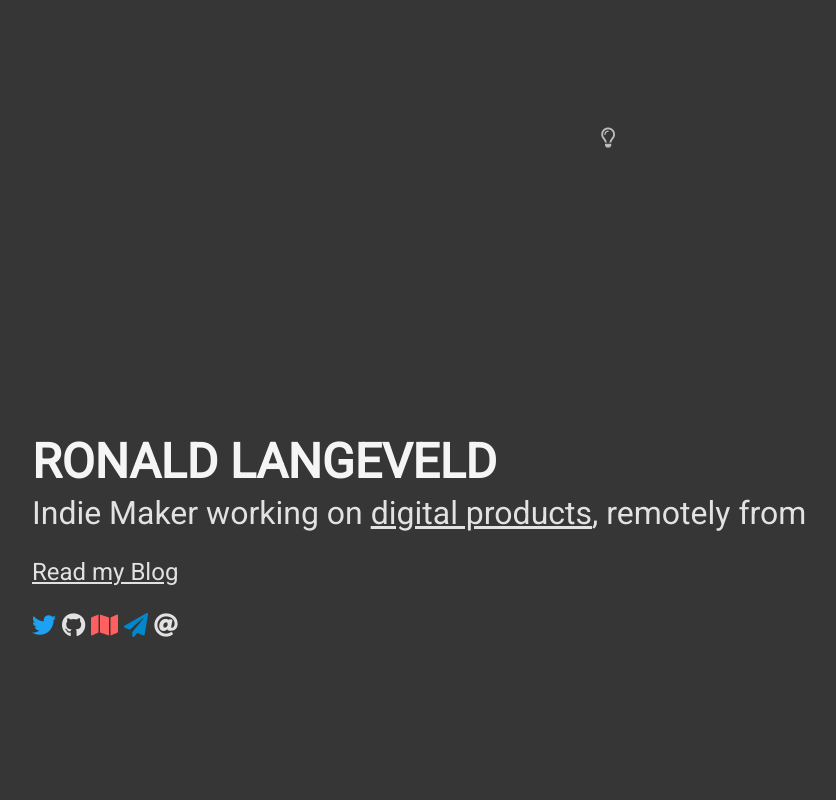
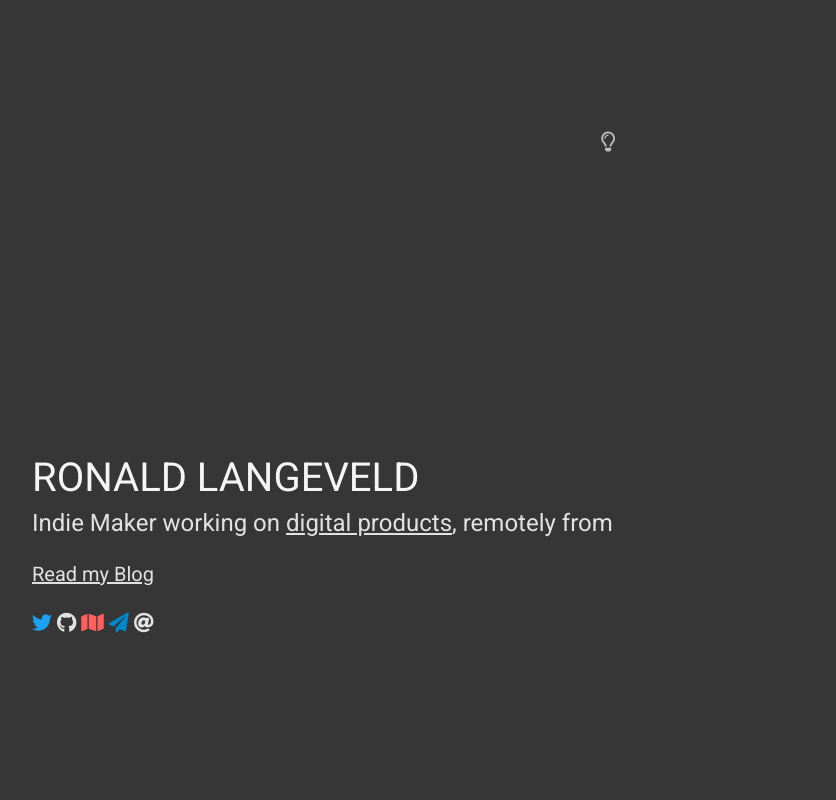
Before and after one commit to ronaldlangeveld/homepage, a Flask app: template templates/index.html in a window 1280 px wide. Shown: the whole page, without its empty margins (32-868 px from the left). Run offline with Flask 2, Linux system fonts and the light colour scheme; the template is opened without the code that fills it, so the values that code supplies are empty; some libraries are stand-ins or nearby versions.

Commit message:
changed text size

```diff
--- a/templates/index.html
+++ b/templates/index.html
@@ -17,19 +17,19 @@ Ronald Langeveld
               </nav>
         <div class="hero-body">
           <div class="container">
-            <h1 class="title is-1">
+            <h1 class="is-size-2">
               RONALD LANGEVELD
             </h1>
-            <h2 class="subtitle is-3">
+            <h2 class="subtitle is-4">
             Indie Maker working on <a style="text-decoration: underline;" href="https://wip.chat/@ronaldl93" target="_blank">digital products</a>, remotely from <a style="text-decoration: underline;" href="https://nomadlist.com/@ronald" target="_blank">{{now}}</a>
             </h2>
 
-            <div class="subtitle is-4">
+            <div class="subtitle is-5">
             <a style="text-decoration: underline;" href="https://blog.ronaldlangeveld.com/" target="_blank">Read my Blog</a>
 
             </div>
 
-            <h4 class="subtitle is-4">
+            <h4 class="subtitle is-5">
                         <a id="twitter-btn" href="https://twitter.com/ronaldlangeveld" target="_blank"><i style="color: #1DA1F2;" class="fab fa-twitter"></i></a>
                         <a id="github-btn" href="https://github.com/ronaldlangeveld" target="_blank"><i class="fab fa-github"></i></a>
                         <a id="nomadlist-btn" href="https://nomadlist.com/@ronald" target="_blank"><i style="color: #ff5f5f;" class="fas fa-map"></i></a>
```
